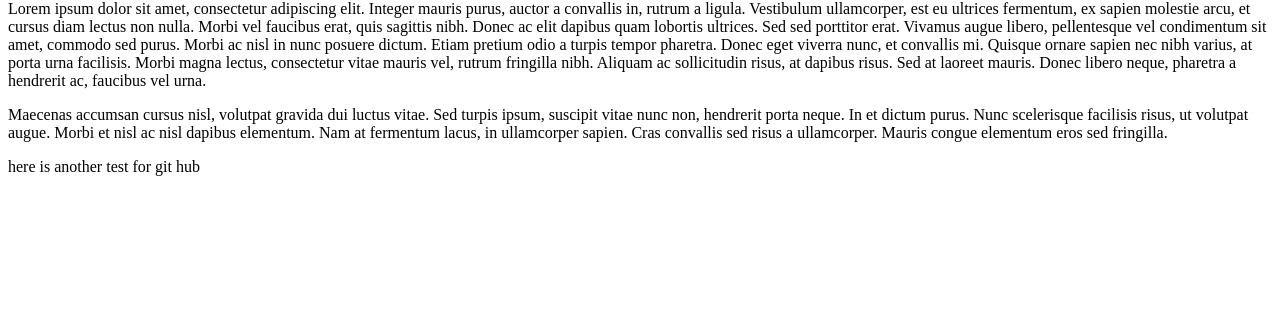
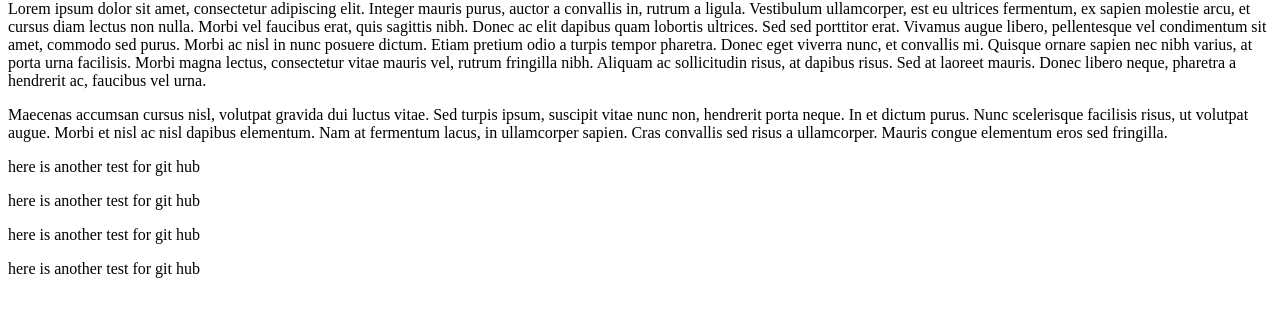
Before and after one commit to Inforest/test, a plain HTML site: page index.html in a window 1280 px wide. Shown: the part 66-382 px from the top of the page. Drawn offline with Linux system fonts and the light colour scheme.

Commit message:
added paragraphs

```diff
--- a/index.html
+++ b/index.html
@@ -5,3 +5,6 @@
 <p>Maecenas accumsan cursus nisl, volutpat gravida dui luctus vitae. Sed turpis ipsum, suscipit vitae nunc non, hendrerit porta neque. In et dictum purus. Nunc scelerisque facilisis risus, ut volutpat augue. Morbi et nisl ac nisl dapibus elementum. Nam at fermentum lacus, in ullamcorper sapien. Cras convallis sed risus a ullamcorper. Mauris congue elementum eros sed fringilla.</p>
 
 <p>here is another test for git hub</p>
+<p>here is another test for git hub</p>
+<p>here is another test for git hub</p>
+<p>here is another test for git hub</p>
```
